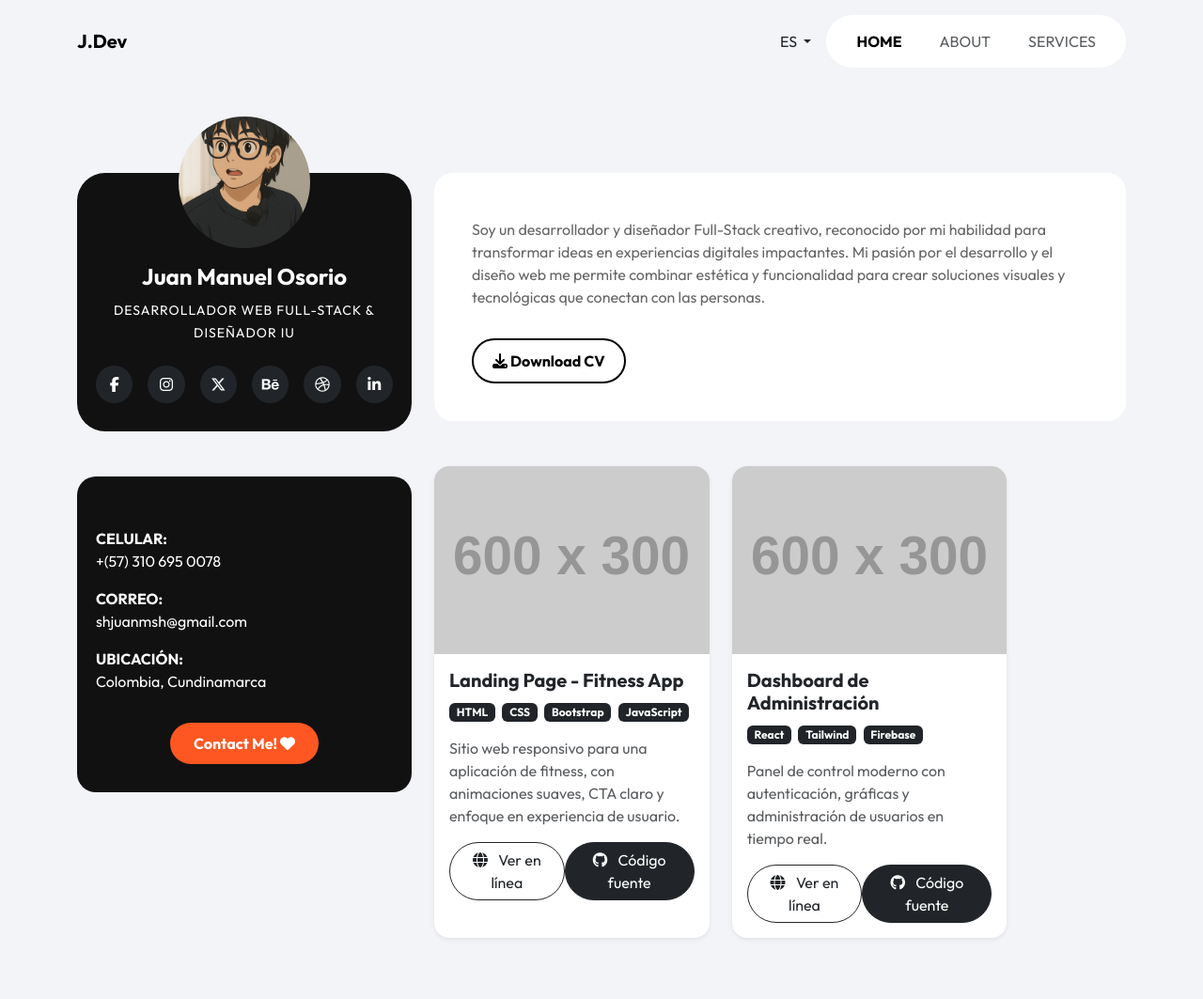
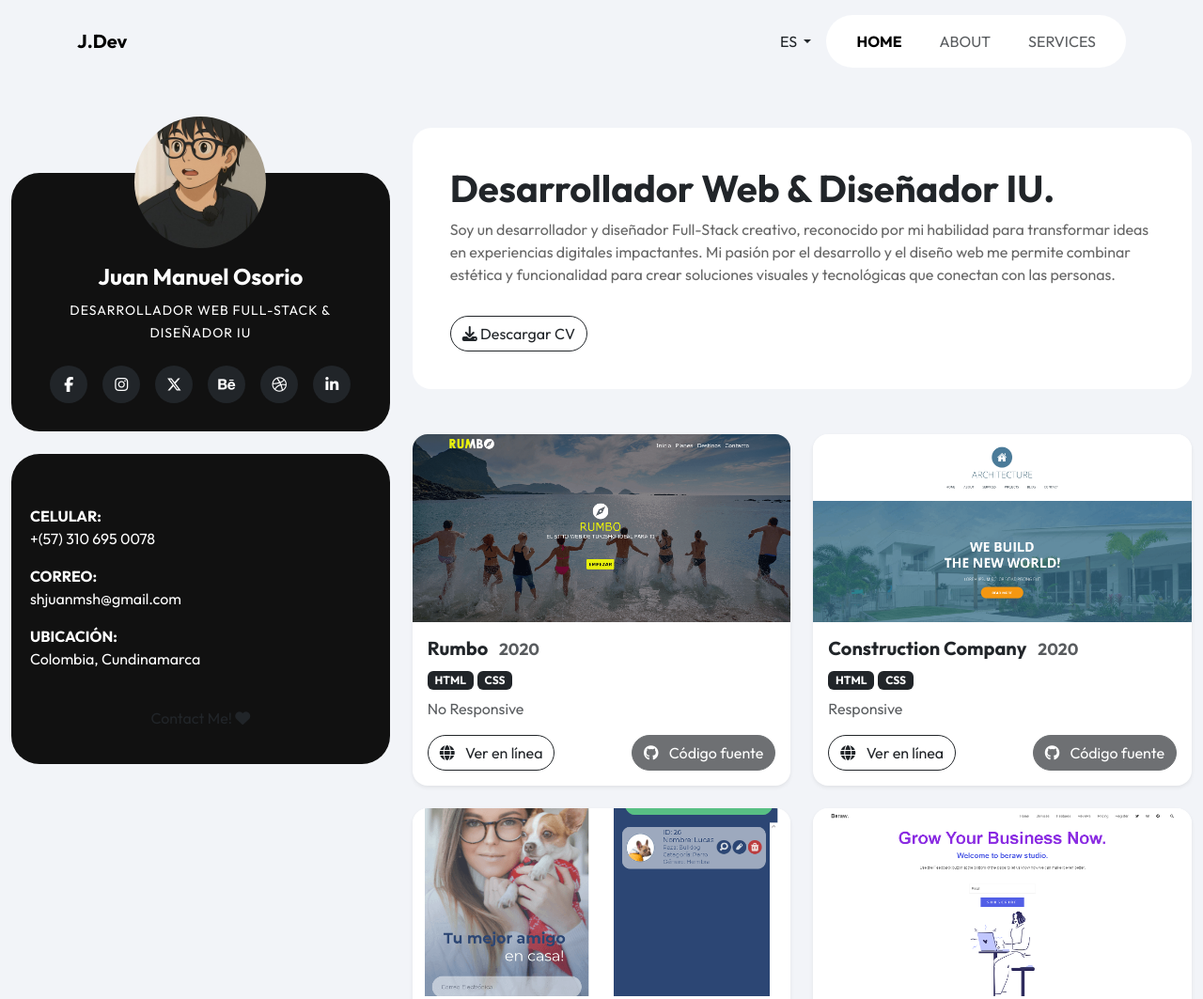
Before and after one commit to JuanSh13/j.dev, a plain HTML site: page index.html in a window 1280 px wide. Shown: the top 1063 px of the page at 94% size. Drawn offline with nearby package versions, Linux system fonts and the light colour scheme; placeholder pictures from the web are drawn by us.

Commit message:
v.1.0.2 - Home Page

```diff
--- a/index.html
+++ b/index.html
@@ -3,7 +3,7 @@
   <head>
     <meta charset="UTF-8" />
     <meta name="viewport" content="width=device-width, initial-scale=1.0" />
-    <title>Arya Stark - Web & UI Designer</title>
+    <title>J.Dev - Developer Full-Stack</title>
 
     <link rel="stylesheet" href="main.css" />
     <!-- Bootstrap CSS -->
@@ -67,7 +67,7 @@
                 <a class="dropdown-item" href="index-en.html"> English </a>
               </li>
               <li>
-                <a class="dropdown-item" href="index-es.html"> Español </a>
+                <a class="dropdown-item" href="index.html"> Español </a>
               </li>
             </ul>
           </div>
@@ -107,18 +107,21 @@
     </nav>
 
     <!-- Main Container -->
-    <div class="container py-5">
+    <div class="container-xxl">
       <div class="row g-4">
         <!-- Sidebar -->
-        <div class="col-md-4">
+        <div class="col-md-4 pt-5">
+          <!-- Sticky Wrapper -->
+          <div class="sticky-sidebar" style="position: sticky; top: 20px">
+            <!-- Profile Sidebar -->
             <div
-            class="sidebar text-center mb-5"
+              class="sidebar text-center mb-4"
               style="border-radius: 30px; padding-top: 40px"
             >
               <img
                 src="assets/img/perfil.jpeg"
                 class="profile-pic mb-3"
-              alt="Arya Stark"
+                alt="Juan Manuel Osorio"
                 style="
                   width: 140px;
                   height: 140px;
@@ -130,59 +133,70 @@
               <h4 style="font-weight: 700; font-size: 1.5rem">
                 Juan Manuel Osorio
               </h4>
-            <small class="text-white" style="letter-spacing: 1px"
-              >DESARROLLADOR WEB FULL-STACK & DISEÑADOR IU</small
-            >
+              <small class="text-white" style="letter-spacing: 1px">
+                DESARROLLADOR WEB FULL-STACK & DISEÑADOR IU
+              </small>
               <div class="d-flex justify-content-center gap-3 mt-4">
                 <a
                   href="#"
                   class="text-white bg-dark rounded-circle p-2"
                   style="width: 2.5rem"
-                ><i class="fab fa-facebook-f"></i
-              ></a>
+                >
+                  <i class="fab fa-facebook-f"></i>
+                </a>
                 <a
                   href="#"
                   class="text-white bg-dark rounded-circle p-2"
                   style="width: 2.5rem"
-                ><i class="fab fa-instagram"></i
-              ></a>
+                >
+                  <i class="fab fa-instagram"></i>
+                </a>
                 <a
                   href="#"
                   class="text-white bg-dark rounded-circle p-2"
                   style="width: 2.5rem"
-                ><i class="fab fa-x-twitter"></i
-              ></a>
+                >
+                  <i class="fab fa-x-twitter"></i>
+                </a>
                 <a
                   href="#"
                   class="text-white bg-dark rounded-circle p-2"
                   style="width: 2.5rem"
-                ><i class="fab fa-behance"></i
-              ></a>
+                >
+                  <i class="fab fa-behance"></i>
+                </a>
                 <a
                   href="#"
                   class="text-white bg-dark rounded-circle p-2"
                   style="width: 2.5rem"
-                ><i class="fab fa-dribbble"></i
-              ></a>
+                >
+                  <i class="fab fa-dribbble"></i>
+                </a>
                 <a
                   href="#"
                   class="text-white bg-dark rounded-circle p-2"
                   style="width: 2.5rem"
-                ><i class="fab fa-linkedin-in"></i
-              ></a>
+                >
+                  <i class="fab fa-linkedin-in"></i>
+                </a>
               </div>
             </div>
 
-          <div class="sidebar text-center">
+            <!-- Contact Info Sidebar -->
+            <div
+              class="sidebar text-center"
+              style="border-radius: 30px; padding-top: 30px"
+            >
               <div class="text-start mt-4">
                 <p><strong>CELULAR:</strong><br />+(57) 310 695 0078</p>
                 <p><strong>CORREO:</strong><br />shjuanmsh@gmail.com</p>
                 <p><strong>UBICACIÓN:</strong><br />Colombia, Cundinamarca</p>
               </div>
               <div class="text-center">
-              <button class="btn-hire mt-3">
+                <button class="btn btn-white btn-hire mt-3">
                   Contact Me! <i class="fa fa-heart"></i>
                 </button>
+              </div>
             </div>
           </div>
         </div>
--- a/main.css
+++ b/main.css
@@ -13,6 +13,11 @@
 .sidebar .fa-brands {
   font-size: 20px;
   margin-right: 15px;
+}
+.sticky-sidebar {
+  position: sticky;
+  top: 20px; /* distancia desde la parte superior al hacer scroll */
+  z-index: 100; /* opcional: asegura que esté sobre otras capas */
 }
 .btn-hire {
   background-color: #ff5722;
--- a/navigation-bar.js
+++ b/navigation-bar.js
@@ -1,102 +1,26 @@
 document.addEventListener("DOMContentLoaded", function () {
-  let show = document.getElementById("show-text");
-
-  function animateText(text, element) {
-    let index = 0;
-    let animationIntervale = setInterval(() => {
-      if (index >= text.length) {
-        clearInterval(animationIntervale);
-      } else {
-        element.innerHTML = text.substring(0, index + 1);
-        index++;
-      }
-    }, 100);
-  }
-
-  animateText("Desarrollador Web & Diseñador IU.");
-
   const content = {
     home: `
       <div class="main-section mb-5">
         <h1 id="show"></h1>
-              <p>Soy un  desarrollador y diseñador Full-Stack creativo, reconocido por mi habilidad para transformar ideas en experiencias digitales impactantes. Mi pasión por el desarrollo y el diseño web me permite combinar estética y funcionalidad para crear soluciones visuales y tecnológicas que conectan con las personas.</p>
-              <button class="download-btn mt-3"><i class="fa fa-download"></i> Download CV</button>
-            </div>
-            <div class="row g-4">
-              <!-- Card 1 -->
-              <div class="col-md-5">
-                <div class="card shadow-sm rounded-4 border-0 h-100">
-                  <img
-                    src="https://via.placeholder.com/600x300"
-                    class="card-img-top rounded-top-4"
-                    alt="Project Image"
-                    style="object-fit: cover; height: 200px"
-                  />
-                  <div class="card-body">
-                    <h5 class="card-title fw-bold">Landing Page - Fitness App</h5>
-                    <div class="mb-3">
-                      <span class="badge bg-dark me-1">HTML</span>
-                      <span class="badge bg-dark me-1">CSS</span>
-                      <span class="badge bg-dark me-1">Bootstrap</span>
-                      <span class="badge bg-dark me-1">JavaScript</span>
-                    </div>
-                    <p class="card-text text-muted">
-                      Sitio web responsivo para una aplicación de fitness, con animaciones suaves, CTA claro y enfoque en experiencia de usuario.
-                    </p>
-                    <div class="d-flex justify-content-between mt-3">
-                      <a href="https://tusitio.com/proyecto" target="_blank" class="btn btn-outline-dark rounded-pill">
-                        <i class="fa fa-globe me-2"></i> Ver en línea
-                      </a>
-                      <a href="https://github.com/usuario/repositorio" target="_blank" class="btn btn-dark rounded-pill">
-                        <i class="fab fa-github me-2"></i> Código fuente
-                      </a>
-                    </div>
-                  </div>
-                </div>
+        <p>Soy un desarrollador y diseñador Full-Stack creativo, reconocido por mi habilidad para transformar ideas en experiencias digitales impactantes. Mi pasión por el desarrollo y el diseño web me permite combinar estética y funcionalidad para crear soluciones visuales y tecnológicas que conectan con las personas.</p>
+        <button class="btn btn-outline-dark rounded-pill download-btn mt-3">
+          <i class="fa fa-download"></i> Descargar CV
+        </button>
       </div>
 
-              <!-- Card 2 -->
-              <div class="col-md-5">
-                <div class="card shadow-sm rounded-4 border-0 h-100">
-                  <img
-                    src="https://via.placeholder.com/600x300"
-                    class="card-img-top rounded-top-4"
-                    alt="Project Image"
-                    style="object-fit: cover; height: 200px"
-                  />
-                  <div class="card-body">
-                    <h5 class="card-title fw-bold">Dashboard de Administración</h5>
-                    <div class="mb-3">
-                      <span class="badge bg-dark me-1">React</span>
-                      <span class="badge bg-dark me-1">Tailwind</span>
-                      <span class="badge bg-dark me-1">Firebase</span>
-                    </div>
-                    <p class="card-text text-muted">
-                      Panel de control moderno con autenticación, gráficas y administración de usuarios en tiempo real.
-                    </p>
-                    <div class="d-flex justify-content-between mt-3">
-                      <a href="https://tusitio.com/dashboard" target="_blank" class="btn btn-outline-dark rounded-pill">
-                        <i class="fa fa-globe me-2"></i> Ver en línea
-                      </a>
-                      <a href="https://github.com/usuario/dashboard-app" target="_blank" class="btn btn-dark rounded-pill">
-                        <i class="fab fa-github me-2"></i> Código fuente
-                      </a>
-                    </div>
-                  </div>
-                </div>
-              </div>
-            </div>
+      <div class="row g-4" id="cardsContainer"></div>
     `,
     about: `
       <div class="main-section">
-              <h1>About Me</h1>
+        <h1 id="show"></h1>
         <p>Hello! I’m Arya, a self-taught & award-winning Web Designer & UI Developer with over Seven years of experience. I started designing in my childhood room and became a pro working with renowned tech agencies.</p>
         <p>I love crafting intuitive and impactful digital experiences that connect with users around the world.</p>
       </div>
     `,
     services: `
       <div class="main-section">
-              <h1>My Services</h1>
+        <h1 id="show"></h1>
         <ul>
           <li>✅ Web Design & Development</li>
           <li>✅ UI/UX Prototyping</li>
@@ -109,33 +33,223 @@ document.addEventListener("DOMContentLoaded", function () {
 
   const mainContent = document.getElementById("main-content");
 
+  const cardsInfo = [
+    {
+      image: "assets/img/website-rumbo.png",
+      creationDate: "2020",
+      title: "Rumbo",
+      description: "No Responsive",
+      technologies: ["HTML", "CSS"],
+      link: "https://juansh13.github.io/Rumbo-Landign-Page/",
+    },
+    {
+      image: "assets/img/website-construction-company-responsive.png",
+      creationDate: "2020",
+      title: "Construction Company",
+      description: "Responsive",
+      technologies: ["HTML", "CSS"],
+      link: "https://juansh13.github.io/Construction-Company-Responsive-Website/",
+    },
+    {
+      image: "assets/img/website-pets-app.png",
+      creationDate: "2020",
+      title: "Pets App",
+      description: "Mobile App",
+      technologies: ["HTML", "CSS", "Javascript", "PHP", "MySql"],
+      link: "https://github.com/JuanSh13/pets-mobile_application",
+    },
+    {
+      image: "assets/img/website-beraw.png",
+      creationDate: "2022",
+      title: "Beraw",
+      description: "Responsive",
+      technologies: ["HTML", "CSS", "Javascript"],
+      link: "https://juansh13.github.io/Beraw/",
+    },
+    {
+      image: "assets/img/website-clothing-shop.png",
+      creationDate: "2022",
+      title: "Clothing Shop",
+      description: "Responsive",
+      technologies: ["HTML", "CSS", "Bootstrap", "PHP", "MySql"],
+      link: "https://github.com/JuanSh13/clothing_store",
+    },
+    {
+      image: "assets/img/website-kfc-responsive.png",
+      creationDate: "2023",
+      title: "Kentucky Fried Chicken",
+      description: "Responsive",
+      technologies: ["HTML", "CSS", "Javascript"],
+      link: "https://juansh13.github.io/KFC-Responsive/",
+    },
+    {
+      image: "assets/img/website-google.png",
+      creationDate: "2023",
+      title: "Google",
+      description: "No Responsive",
+      technologies: ["HTML", "CSS"],
+      link: "https://juansh13.github.io/Google/",
+    },
+    {
+      image: "assets/img/website-wikipedia.png",
+      creationDate: "2023",
+      title: "Wikipedia",
+      description: "No Responsive",
+      technologies: ["HTML", "CSS"],
+      link: "https://juansh13.github.io/Wikipedia/",
+    },
+    {
+      image: "assets/img/website-yardsale.png",
+      creationDate: "2023",
+      title: "Yard Sale",
+      description: "Responsive",
+      technologies: ["HTML", "CSS", "Javascript"],
+      link: "https://juansh13.github.io/YardSale-JS/",
+    },
+    {
+      image: "assets/img/website-coffe-shop.png",
+      creationDate: "2023",
+      title: "Coffe Shop",
+      description: "No Responsive",
+      technologies: ["HTML", "CSS", "Javascript"],
+      link: "https://juansh13.github.io/Coffe-Shop-Responsive/",
+    },
+    {
+      image: "assets/img/website-yardsale-angular.png",
+      creationDate: "2023",
+      title: "Yard Sale Angular",
+      description: "Responsive",
+      technologies: ["Angular", "SASS"],
+      link: "https://yardsale-angular.netlify.app",
+    },
+    {
+      image: "assets/img/website-batatabit.png",
+      creationDate: "2024",
+      title: "Batatabit",
+      description: "Responsive",
+      technologies: ["HTML", "CSS", "Javascript"],
+      link: "https://juansh13.github.io/Batatabit/",
+    },
+    {
+      image: "assets/img/website-jungle.png",
+      creationDate: "2024",
+      title: "Jungle",
+      description: "Responsive",
+      technologies: ["HTML", "CSS", "Javascript"],
+      link: "https://juansh13.github.io/Jungle/",
+    },
+    {
+      image: "assets/img/website-fruits.png",
+      creationDate: "2024",
+      title: "Fruits",
+      description: "Responsive",
+      technologies: ["HTML", "CSS", "Javascript"],
+      link: "https://juansh13.github.io/Fruits/",
+    },
+  ];
+
   function loadSection(section) {
     mainContent.innerHTML =
       content[section] ||
       "<div class='main-section'><p>Section not found</p></div>";
+
     updateActiveNav(section);
+
+    if (section === "home") {
+      animateText(
+        "Desarrollador Web & Diseñador IU.",
+        document.getElementById("show")
+      );
+      renderCards();
+    } else if (section === "about") {
+      animateText("About Me.", document.getElementById("show"));
+      renderCards();
+    } else if (section === "services") {
+      animateText("My Services.", document.getElementById("show"));
+      renderCards();
+    }
   }
 
   function updateActiveNav(section) {
     document.querySelectorAll(".nav-link").forEach((link) => {
       link.classList.remove("fw-bold", "active");
     });
-    document
-      .getElementById("nav-" + section)
-      .classList.add("fw-bold", "active");
+    const activeLink = document.getElementById("nav-" + section);
+    if (activeLink) {
+      activeLink.classList.add("fw-bold", "active");
+    }
   }
 
-  // Cargar HOME por defecto
-  loadSection("home");
+  function animateText(text, element) {
+    if (!element) return;
+    let index = 0;
+    const interval = setInterval(() => {
+      element.innerHTML = text.substring(0, index + 1);
+      index++;
+      if (index === text.length) clearInterval(interval);
+    }, 50);
+  }
 
-  // Asignar eventos
+  function renderCards() {
+    const container = document.getElementById("cardsContainer");
+    if (!container) return;
+
+    cardsInfo.forEach((project) => {
+      const isGitHub = project.link.includes("github.com");
+      const onlineLink = isGitHub ? "#" : project.link;
+      const githubLink = isGitHub ? project.link : "#";
+
+      const techIcons = project.technologies
+        .map((tech) => `<span class="badge bg-dark me-1">${tech}</span>`)
+        .join("");
+
+      const card = `
+        <div class="col-md-6">
+          <div class="card shadow-sm rounded-4 border-0 h-100">
+            <img src="${
+              project.image
+            }" class="card-img-top rounded-top-4" alt="${
+        project.title
+      }" style="object-fit: cover; height: 200px" />
+            <div class="card-body">
+              <h5 class="card-title fw-bold">${
+                project.title
+              } <small class="text-muted ms-2">${
+        project.creationDate
+      }</small></h5>
+              <div class="mb-2">${techIcons}</div>
+              <p class="card-text text-muted">${project.description}</p>
+              <div class="d-flex justify-content-between mt-3">
+                <a href="${onlineLink}" target="_blank" class="btn btn-outline-dark rounded-pill ${
+        isGitHub ? "disabled" : ""
+      }">
+                  <i class="fa fa-globe me-2"></i> Ver en línea
+                </a>
+                <a href="${githubLink}" target="_blank" class="btn btn-dark rounded-pill ${
+        !isGitHub ? "disabled" : ""
+      }">
+                  <i class="fab fa-github me-2"></i> Código fuente
+                </a>
+              </div>
+            </div>
+          </div>
+        </div>
+      `;
+      container.innerHTML += card;
+    });
+  }
+
+  // Listeners nav
   document
     .getElementById("nav-home")
-    .addEventListener("click", () => loadSection("home"));
+    ?.addEventListener("click", () => loadSection("home"));
   document
     .getElementById("nav-about")
-    .addEventListener("click", () => loadSection("about"));
+    ?.addEventListener("click", () => loadSection("about"));
   document
     .getElementById("nav-services")
-    .addEventListener("click", () => loadSection("services"));
+    ?.addEventListener("click", () => loadSection("services"));
+
+  // Load default
+  loadSection("home");
 });
```
Also changed, not shown: assets/img/website-batatabit.png (added), assets/img/website-beraw.png (added), assets/img/website-clothing-shop.png (added), assets/img/website-coffe-shop.png (added), assets/img/website-construction-company-responsive.png (added), assets/img/website-fruits.png (added), assets/img/website-google.png (added), assets/img/website-jungle.png (added), assets/img/website-kfc-responsive.png (added), assets/img/website-pets-app.png (added), assets/img/website-rumbo.png (added), assets/img/website-wikipedia.png (added), assets/img/website-yardsale-angular.png (added), assets/img/website-yardsale.png (added). Lines whose indentation alone changed are shown as unchanged.
